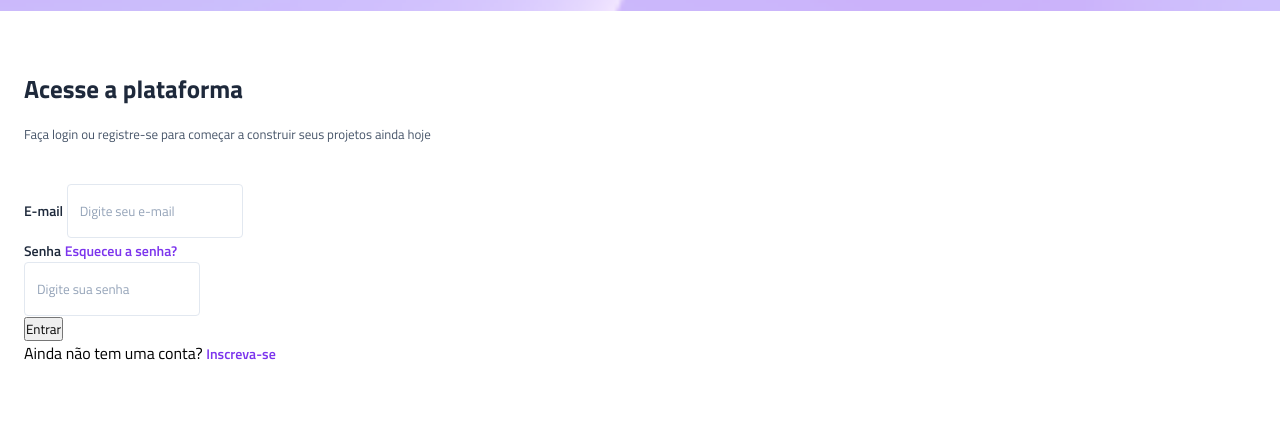
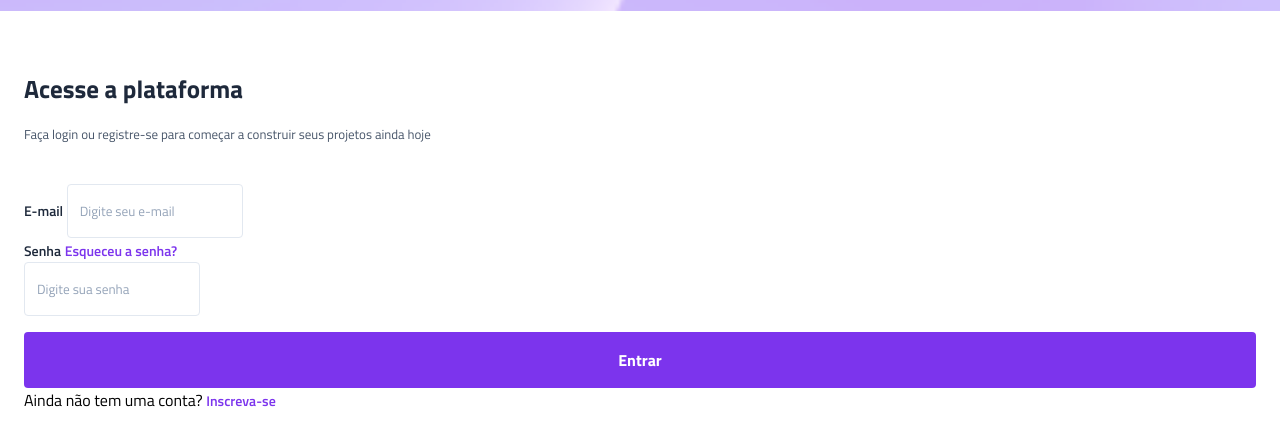
Before and after one commit to Rheuel/projeto_vertigo, a plain HTML site: page index.html in a window 1280 px wide. Shown: the part 123-568 px from the top of the page. Drawn offline with Linux system fonts and the light colour scheme.

Commit message:
estilização do botão completa

```diff
--- a/style.css
+++ b/style.css
@@ -11,6 +11,7 @@
     --gray-400: #94a3b8;
     --gray-200: #e2e8f0;
     --purple: #7c34ed;
+    --white: #fff;
 
 }
 
@@ -30,19 +31,19 @@ main {
     padding-inline: 1.5rem;
 }
 
-.descricao{
+.descricao {
     margin-bottom: 2.5rem;
 }
 
-.descricao h1{
+.descricao h1 {
     color: var(--gray-800);
     margin-bottom: 1rem;
     font-size: 1.5625rem;
 }
 
-.descricao p{
+.descricao p {
     font-size: 0.8125rem;
-    color: var(--gray-600)
+    color: var(--gray-600);
 }
 
 .input-box {
@@ -93,3 +94,16 @@ main {
 .login a :hover {
     text-decoration: underline;
 }
+
+.login button {
+    margin-top: 1rem;
+    padding-block: 1rem;
+    width: 100%;
+    background: var(--purple);
+    border: none;
+    border-radius: 0.25rem;
+
+    font-size: 1rem;
+    font-weight: 700;
+    color: var(--white);
+}
```
